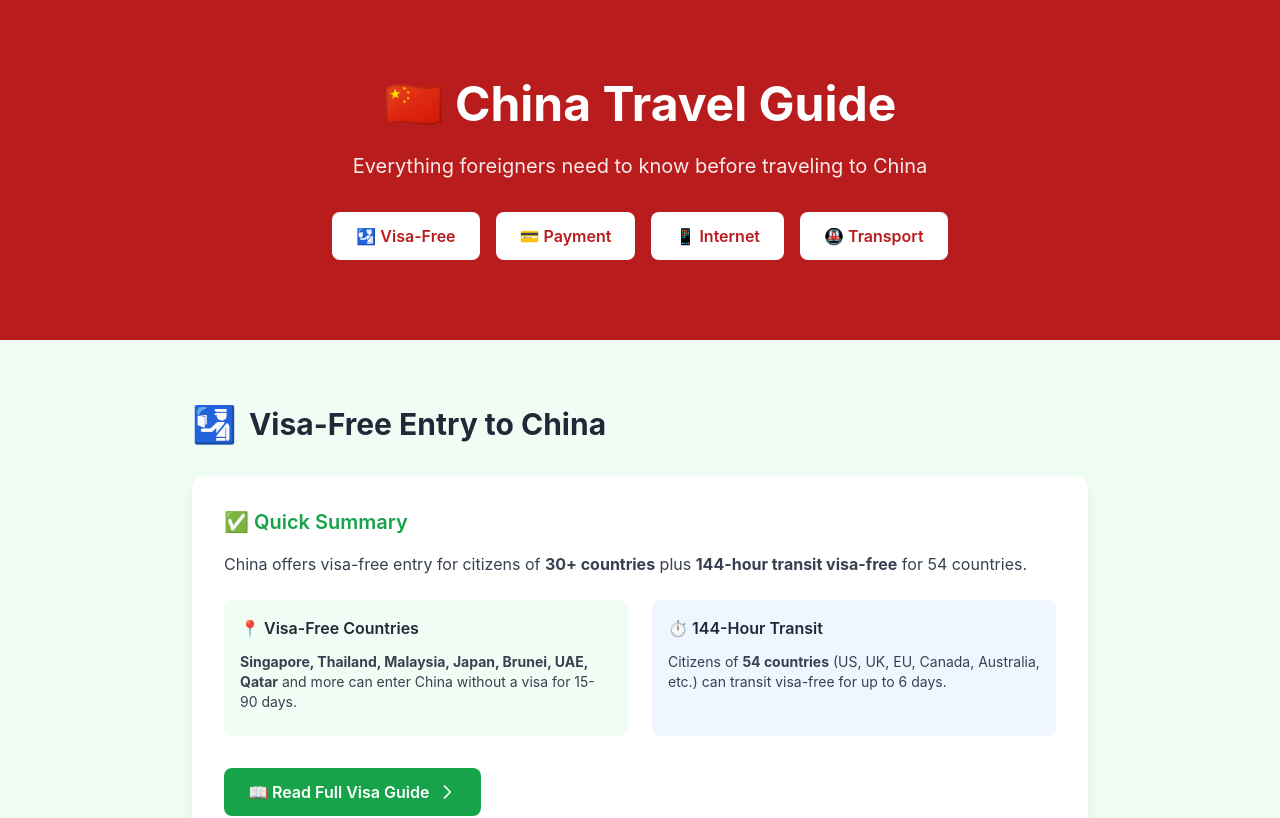
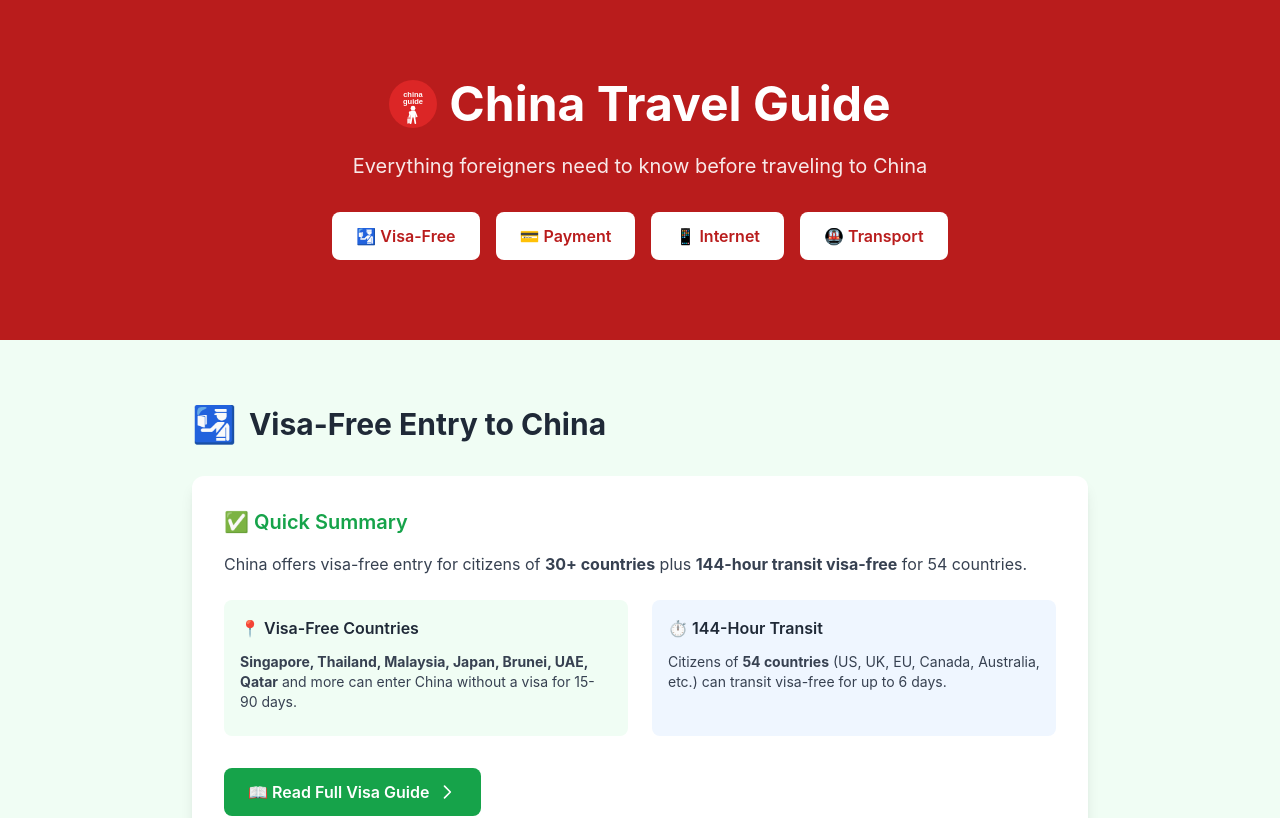
Before and after one commit to jianzhang1982p/china-travel-guide, a Next.js app: page / in a window 1280 px wide. Shown: the top 818 px of the page. Built offline with nearby package versions, Linux system fonts and the light colour scheme.

Commit message:
Update header logo to new China Guide design

```diff
--- a/src/app/page.tsx
+++ b/src/app/page.tsx
@@ -19,7 +19,10 @@ export default function Home() {
       {/* Hero Section */}
       <header className="bg-red-700 text-white py-20 px-6">
         <div className="max-w-4xl mx-auto text-center">
-          <h1 className="text-5xl font-bold mb-6">🇨🇳 China Travel Guide</h1>
+          <h1 className="text-5xl font-bold mb-6 flex items-center justify-center gap-3">
+            <img src="/logo.svg" alt="Logo" className="inline-block h-12 w-12 align-middle" />
+            China Travel Guide
+          </h1>
           <p className="text-xl mb-8 opacity-90">
             Everything foreigners need to know before traveling to China
           </p>
```
Also changed, not shown: public/logo.svg (added).
